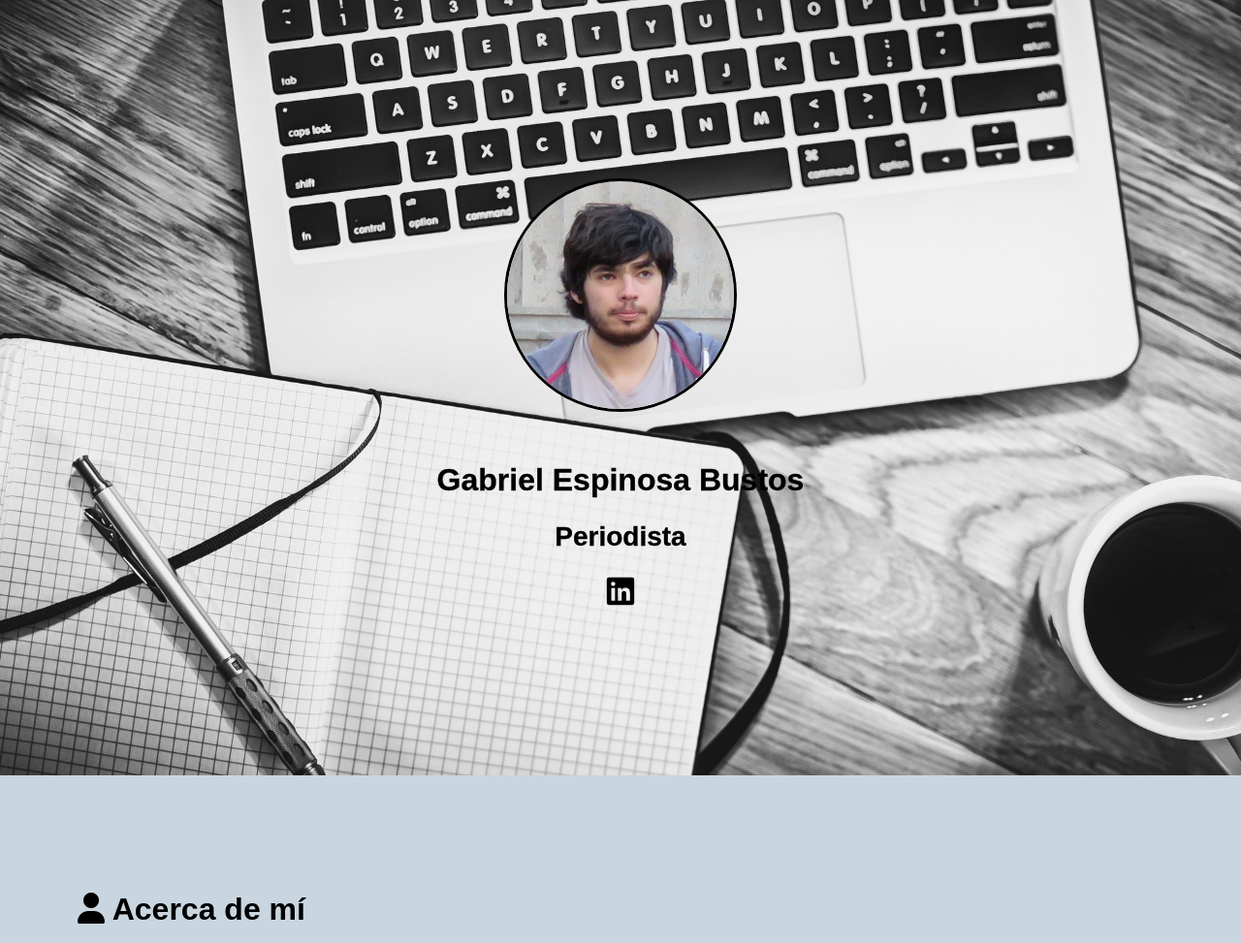
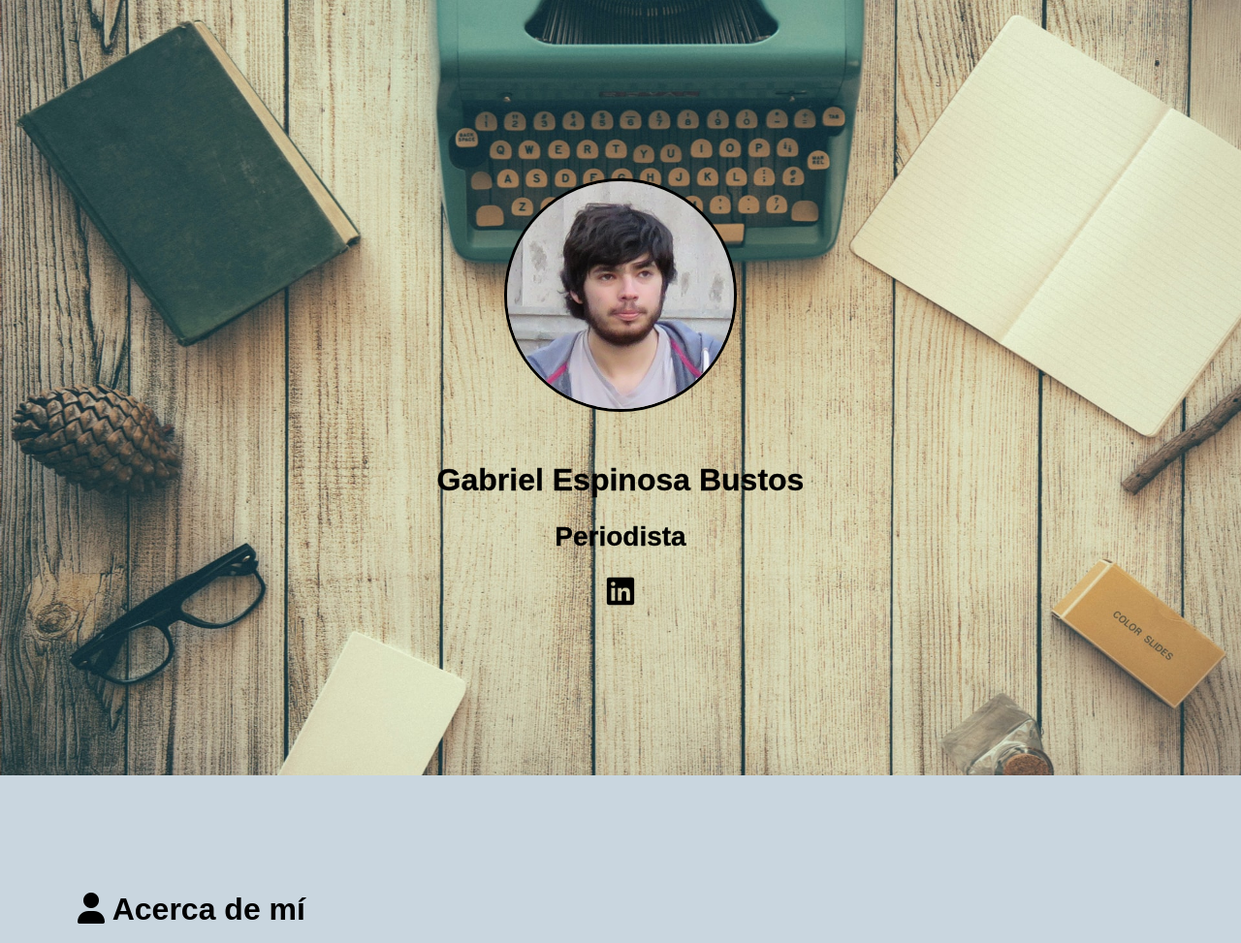
Before and after one commit to Gabriel-Espinosa/Gabriel-Espinosa.github.io, a PHP site: page / in a window 1280 px wide. Shown: the part 80-1053 px from the top of the page at 97% size. Run offline with PHP 8.4, Linux system fonts and the light colour scheme; some libraries are stand-ins or nearby versions.

Commit message:
Update style.css

```diff
--- a/style.css
+++ b/style.css
@@ -113,7 +113,7 @@ nav{
     text-align: center;
     position: relative;
     padding-top: 10px;
-    background-image: url(imagen-de-fondo.jpg);
+    background-image: url(background-image.jpg);
     background-repeat: no-repeat !important;
     background-size: 100% 100%;
 }
```
